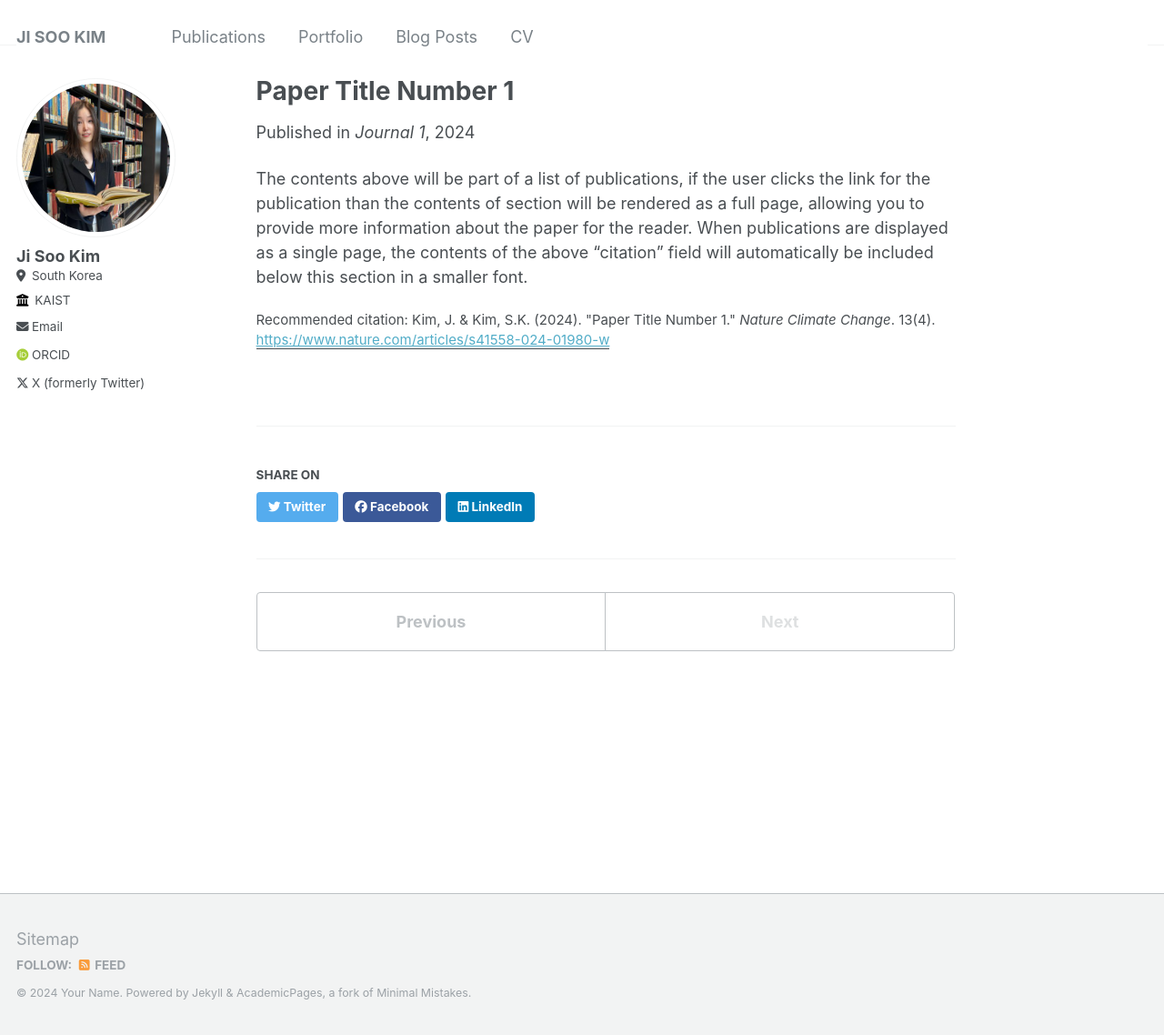
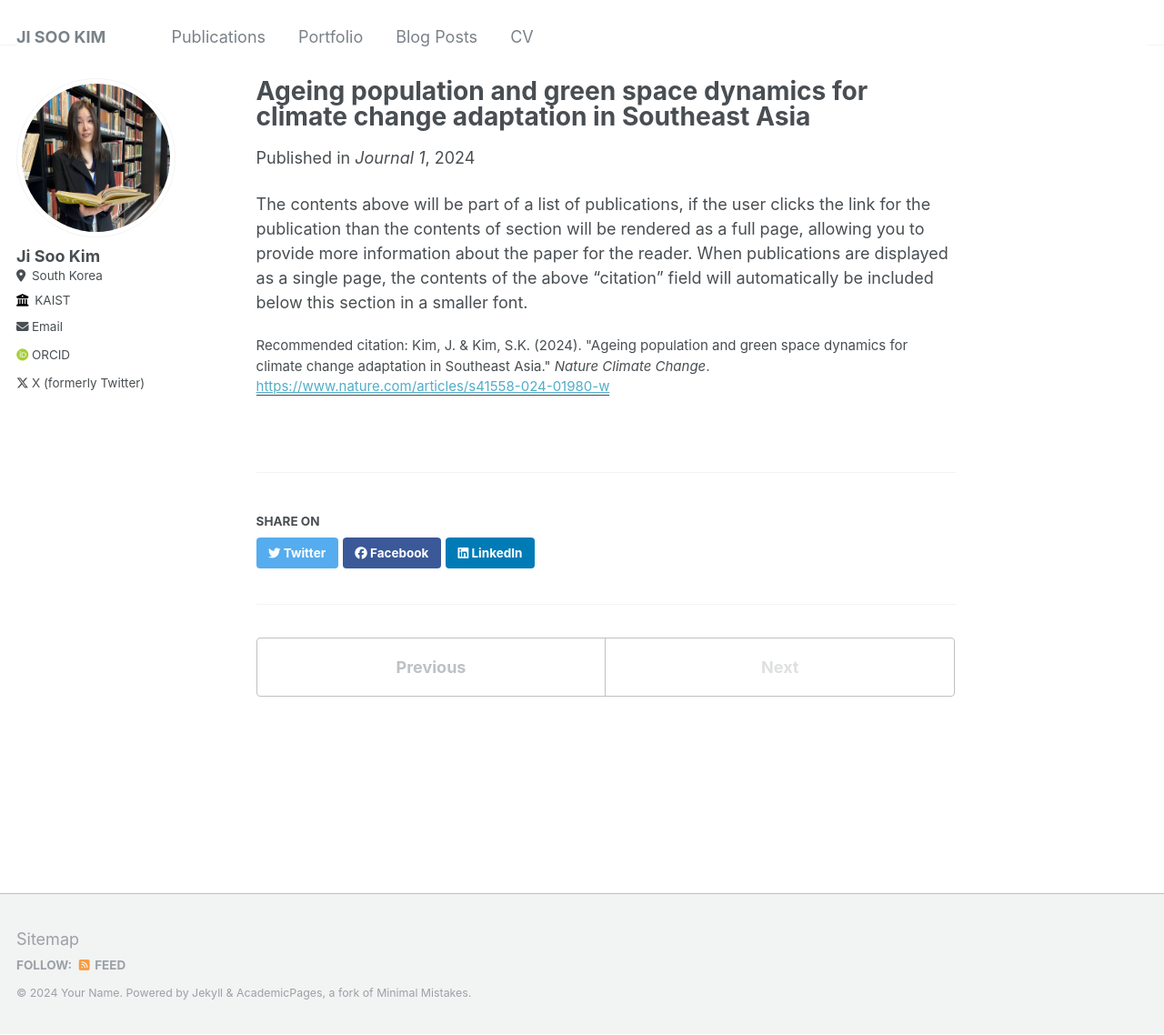
Before and after one commit to jk-jisookim/jk-jisookim.github.io, a Jekyll site: the page built from _publications/2009-10-01-paper-title-number-1.md, in a window 1280 px wide and 1138 px high. Shown: the whole window at 91% size. Built offline with Jekyll 4.4.1, drawn with Linux system fonts in a browser that asks for light colours; some web fonts are replaced.

Commit message:
Update 2009-10-01-paper-title-number-1.md

```diff
--- a/_publications/2009-10-01-paper-title-number-1.md
+++ b/_publications/2009-10-01-paper-title-number-1.md
@@ -1,12 +1,12 @@
 ---
-title: "Paper Title Number 1"
+title: "Ageing population and green space dynamics for climate change adaptation in Southeast Asia"
 collection: publications
-permalink: /publication/2024-03-29-paper-title-number-1
+permalink: /publication/2024-03-29-paper
 excerpt: 'This paper is about the number 1. The number 2 is left for future work.'
 date: 2024-03-29
 venue: 'Journal 1'
 paperurl: 'https://www.nature.com/articles/s41558-024-01980-w'
-citation: 'Kim, J. & Kim, S.K. (2024). &quot;Paper Title Number 1.&quot; <i>Nature Climate Change</i>. 13(4).'
+citation: 'Kim, J. & Kim, S.K. (2024). &quot;Ageing population and green space dynamics for climate change adaptation in Southeast Asia.&quot; <i>Nature Climate Change</i>.'
 ---
 
 The contents above will be part of a list of publications, if the user clicks the link for the publication than the contents of section will be rendered as a full page, allowing you to provide more information about the paper for the reader. When publications are displayed as a single page, the contents of the above "citation" field will automatically be included below this section in a smaller font.
```
